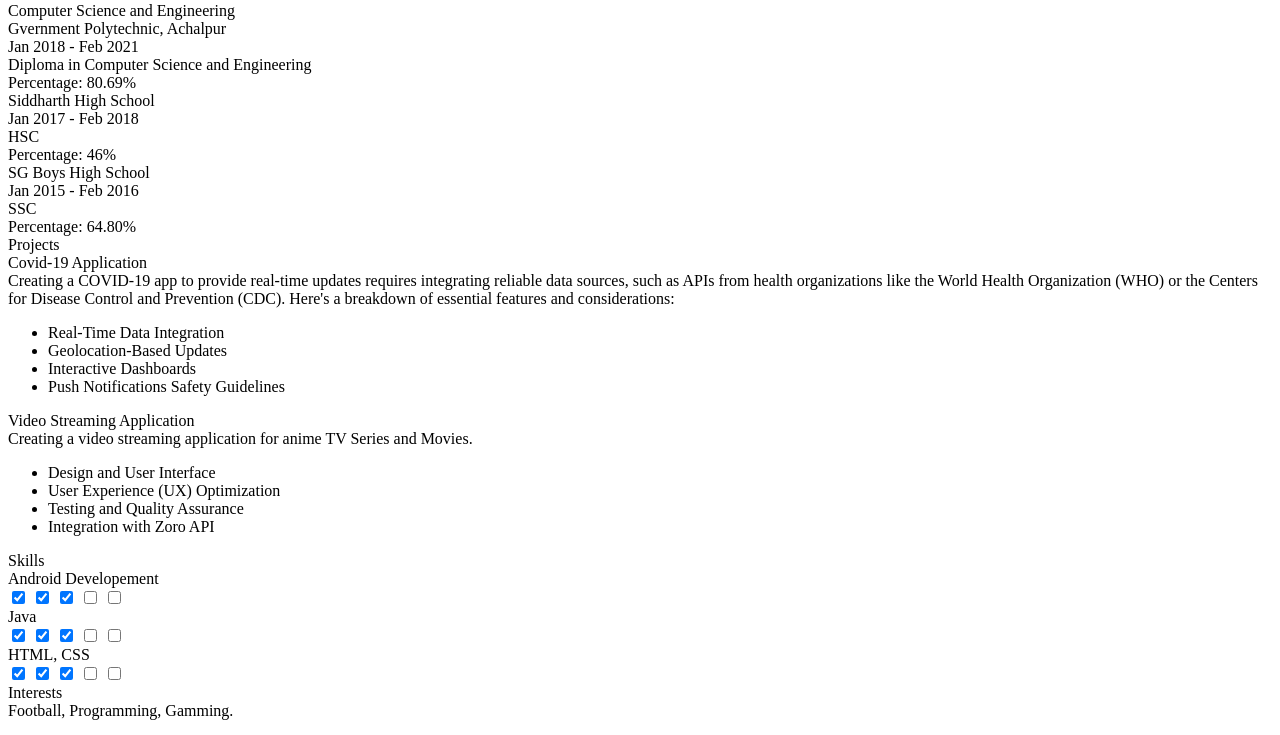
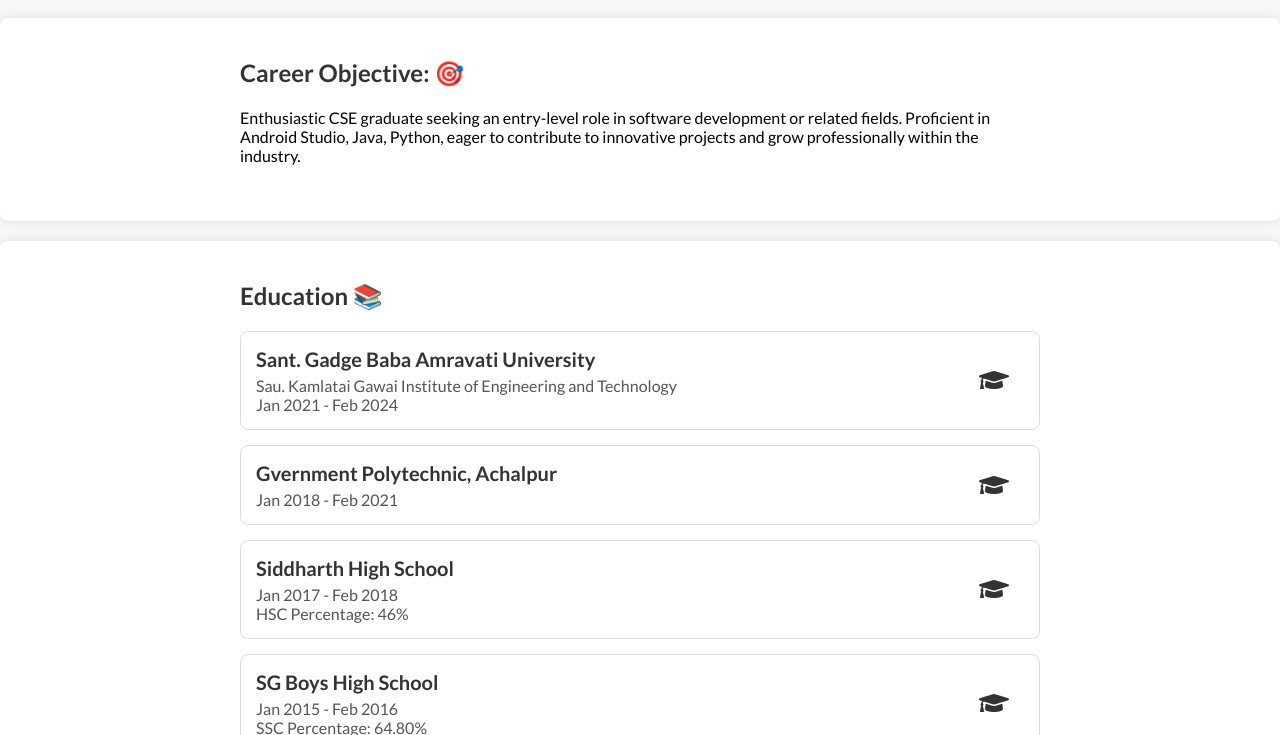
Before and after one commit to NayanShirpure/Resume, a plain HTML site: page index.html in a window 1280 px wide. Shown: the part 150-885 px from the top of the page. Drawn offline with Linux system fonts and the light colour scheme.

Commit message:
Update index.html

```diff
--- a/index.html
+++ b/index.html
@@ -6,220 +6,277 @@
     <meta name="viewport" content="width=device-width, initial-scale=1.0">
     <title>Nayan Shirpure Resume</title>
     <link href='https://fonts.googleapis.com/css?family=Lato:400,300,700' rel='stylesheet' type='text/css'>
-    <link rel="stylesheet" href="style.css">
+    <link rel="stylesheet" href="https://cdnjs.cloudflare.com/ajax/libs/font-awesome/5.15.4/css/all.min.css">
+    <style>
+        body {
+            font-family: 'Lato', sans-serif;
+            background-color: #f7f7f7;
+            margin: 0;
+            padding: 0;
+        }
+
+        .container {
+            max-width: 800px;
+            margin: 0 auto;
+            padding: 20px;
+        }
+
+        header {
+            background-color: #333;
+            color: #fff;
+            padding: 20px;
+            text-align: center;
+            border-top-left-radius: 5px;
+            border-top-right-radius: 5px;
+            position: relative;
+            overflow: hidden;
+        }
+
+        header h1 {
+            margin: 0;
+        }
+
+        .contact-info {
+            margin-top: 10px;
+        }
+
+        .contact-info span {
+            margin-right: 10px;
+        }
+
+        .about,
+        .education,
+        .projects,
+        .skills,
+        .interests {
+            background-color: #fff;
+            margin-top: 20px;
+            padding: 20px;
+            border-radius: 8px;
+            box-shadow: 0 0 10px rgba(0, 0, 0, 0.1);
+            opacity: 0;
+            transform: translateY(50px);
+            transition: opacity 0.5s ease, transform 0.5s ease;
+        }
+
+        .about.animated,
+        .education.animated,
+        .projects.animated,
+        .skills.animated,
+        .interests.animated {
+            opacity: 1;
+            transform: translateY(0);
+        }
+
+        .about h2,
+        .education h2,
+        .projects h2,
+        .skills h2,
+        .interests h2 {
+            margin-top: 0;
+            font-size: 24px;
+            color: #333;
+        }
+
+        .card {
+            display: flex;
+            justify-content: space-between;
+            align-items: center;
+            padding: 15px;
+            border: 1px solid #ddd;
+            border-radius: 8px;
+            margin-bottom: 15px;
+            transition: all 0.3s ease;
+        }
+
+        .card:hover {
+            box-shadow: 0px 0px 15px rgba(0, 0, 0, 0.1);
+            transform: translateY(-5px);
+        }
+
+        .icon {
+            font-size: 24px;
+            margin-right: 15px;
+            color: #333;
+        }
+
+        .details {
+            flex: 1;
+        }
+
+        .title {
+            font-size: 20px;
+            font-weight: bold;
+            margin-bottom: 5px;
+            color: #333;
+        }
+
+        .description {
+            font-size: 16px;
+            color: #555;
+        }
+    </style>
 </head>
 
 <body>
+    <header class="animated">
         <div class="container">
-        <div class="header">
-            <div class="full-name">
-                <span class="first-name">Nayan</span>
-                <span class="last-name">Shirpure</span>
-            </div>
+            <h1>Nayan Shirpure </h1>
             <div class="contact-info">
-                <span class="email">Email: </span>
-                <span class="email-val"><a href="mailto:nayanshirpure@gmail.com">nayanshirpure@gmail.com</a></span>
-                <span class="separator"></span>
-                <span class="phone">Phone: </span>
-                <span class="phone-val"><a href="tel:+919545315472">9545315472</a></span>
-            </div>
-
-            <div class="about">
-                <span class="position">Career Objective:</span>
-                <span class="desc">
-                    Enthusiastic CSE graduate seeking an entry-level role in software development or related fields.
-                    Proficient in Android Studio,Java Python, eager to contribute to innovative projects and grow
-                    professionally within the industry. </span>
+                <span>Email: </span>
+                <span><a href="mailto:nayanshirpure@gmail.com">nayanshirpure@gmail.com</a></span>
+                <span>|</span>
+                <span>Phone: </span>
+                <span><a href="tel:+919545315472">9545315472</a></span>
             </div>
         </div>
+    </header>
+
+    <section class="about animated">
+        <div class="container">
+            <h2>Career Objective: 🎯</h2>
+            <p>Enthusiastic CSE graduate seeking an entry-level role in software development or related fields. Proficient in Android Studio, Java, Python, eager to contribute to innovative projects and grow professionally within the industry.</p>
+        </div>
+    </section>
+
+    <section class="education animated">
+        <div class="container">
+            <h2>Education 📚</h2>
+            <div class="card">
                 <div class="details">
-            <div class="section">
-                <div class="section__list">
-                    <div class="section__list-item">
+                    <div class="title">Sant. Gadge Baba Amravati University</div>
+                    <div class="description">Sau. Kamlatai Gawai Institute of Engineering and Technology</div>
+                    <div class="description">Jan 2021 - Feb 2024</div>
                 </div>
-                    <div class="section__list-item">
+                <i class="icon fas fa-graduation-cap"></i>
             </div>
-
+            <div class="card">
+                <div class="details">
+                    <div class="title">Gvernment Polytechnic, Achalpur</div>
+                    <div class="description">Jan 2018 - Feb 2021</div>
+                </div>
+                <i class="icon fas fa-graduation-cap"></i>
+            </div>
+            <div class="card">
+                <div class="details">
+                    <div class="title">Siddharth High School</div>
+                    <div class="description">Jan 2017 - Feb 2018</div>
+                    <div class="description">HSC Percentage: 46%</div>
+                </div>
+                <i class="icon fas fa-graduation-cap"></i>
+            </div>
+            <div class="card">
+                <div class="details">
+                    <div class="title">SG Boys High School</div>
+                    <div class="description">Jan 2015 - Feb 2016</div>
+                    <div class="description">SSC Percentage: 64.80%</div>
+                </div>
+                <i class="icon fas fa-graduation-cap"></i>
             </div>
         </div>
-            <div class="section">
-                <div class="section__title">Education</div>
-                <div class="section__list">
-                    <div class="section__list-item">
-                        <div class="left">
-                            <div class="name">Sant. Gadge Baba Amravati University
-                            </div>
-                            <div class="addr">Sau. Kamlatai Gawai Institute of Engineering and Technology</div>
-                            <div class="duration">Jan 2021 - Feb 2024</div>
-                        </div>
-                        <div class="right">
-                            <div class="name">Computer Science and Engineering</div>
-                            <div class="desc"></div>
-                        </div>
-                    </div>
-                    <div class="section__list-item">
-                        <div class="left">
-                            <div class="name">Gvernment Polytechnic, Achalpur</div>
-                            <div class="addr"></div>
-                            <div class="duration">Jan 2018 - Feb 2021</div>
-                        </div>
-                        <div class="right">
-                            <div class="name">Diploma in Computer Science and Engineering</div>
-                            <div class="desc">Percentage: 80.69%</div>
-                        </div>
-                    </div>
+    </section>
 
-                    <div class="section__list-item">
-                        <div class="left">
-                            <div class="name">Siddharth High School</div>
-                            <div class="addr"></div>
-                            <div class="duration">Jan 2017 - Feb 2018</div>
-                        </div>
-                        <div class="right">
-                            <div class="name">HSC</div>
-                            <div class="desc">Percentage: 46%</div>
-                        </div>
-                    </div>
-                    <div class="section__list-item">
-                        <div class="left">
-                            <div class="name">SG Boys High School</div>
-                            <div class="addr"></div>
-                            <div class="duration">Jan 2015 - Feb 2016</div>
-                        </div>
-                        <div class="right">
-                            <div class="name">SSC</div>
-                            <div class="desc">Percentage: 64.80%</div>
-                        </div>
-                    </div>
-                </div>
-
-            </div>
-            <div class="section">
-                <div class="section__title">Projects</div>
-                <div class="section__list">
-                    <div class="section__list-item">
-                        <div class="name">Covid-19 Application</div>
-                        <div class="text">
-                            Creating a COVID-19 app to provide real-time updates requires integrating reliable data sources, such as APIs from health organizations like the World Health Organization (WHO) or the Centers for Disease Control and Prevention (CDC). Here's a breakdown
-                            of essential features and considerations:
+    <section class="projects animated">
+        <div class="container">
+            <h2>Projects 🛠️</h2>
+            <div class="card">
+                <div class="details">
+                    <div class="title">Covid-19 Application</div>
+                    <div class="description">Creating a COVID-19 app to provide real-time updates requires integrating reliable data sources, such as APIs from health organizations like the World Health Organization (WHO) or the Centers for Disease Control and Prevention (CDC). Here's a breakdown:</div>
                     <ul>
                         <li>Real-Time Data Integration</li>
                         <li>Geolocation-Based Updates</li>
                         <li>Interactive Dashboards</li>
-                                <li> Push Notifications Safety Guidelines</li>
+                        <li>Push Notifications Safety Guidelines</li>
                     </ul>
                 </div>
+                <i class="icon fas fa-project-diagram"></i>
             </div>
-
-                    <div class="section__list-item">
-                        <div class="name">Video Streaming Application</div>
-                        <div class="text">Creating a video streaming application for anime TV Series and Movies.
+            <div class="card">
+                <div class="details">
+                    <div class="title">Video Streaming Application</div>
+                    <div class="description">Creating a video streaming application for anime TV Series and Movies.</div>
                     <ul>
-
-
-
                         <li>Design and User Interface</li>
                         <li>User Experience (UX) Optimization</li>
-                                <li>Testing and Quality Assurance </li>
-                                <li>Integration with Zoro API </li>
+                        <li>Testing and Quality Assurance</li>
+                        <li>Integration with Zoro API</li>
                     </ul>
                 </div>
+                <i class="icon fas fa-project-diagram"></i>
             </div>
         </div>
+    </section>
+
+    <section class="skills animated">
+        <div class="container">
+            <h2>Skills 🛠️</h2>
+            <div class="card">
+                <div class="details">
+                    <div class="title">Android Development</div>
                 </div>
-            <div class="section">
-                <div class="section__title">Skills</div>
-                <div class="skills">
-                    <div class="skills__item">
-                        <div class="left">
-                            <div class="name">
-                                Android Developement
+                <i class="icon fab fa-android"></i>
+            </div>
+            <div class="card">
+                <div class="details">
+                    <div class="title">Java</div>
+                </div>
+                <i class="icon fab fa-java"></i>
+            </div>
+            <div class="card">
+                <div class="details">
+                    <div class="title">HTML, CSS</div>
+                </div>
+                <i class="icon fab fa-html5"></i>
             </div>
         </div>
-                        <div class="right">
-                            <input id="ck1" type="checkbox" checked />
+    </section>
 
-                            <label for="ck1"></label>
-                            <input id="ck2" type="checkbox" checked />
-
-                            <label for="ck2"></label>
-                            <input id="ck3" type="checkbox" checked/>
-
-                            <label for="ck3"></label>
-                            <input id="ck4" type="checkbox" />
-                            <label for="ck4"></label>
-                            <input id="ck5" type="checkbox" />
-                            <label for="ck5"></label>
-
+    <section class="interests animated">
+        <div class="container">
+            <h2>Interests 🎮</h2>
+            <div class="card">
+                <div class="details">
+                    <div class="description">Football ⚽, Programming 💻, Gaming 🎮.</div>
+                </div>
+                <i class="icon fas fa-heart"></i>
             </div>
         </div>
+    </section>
 
+    <footer class="animated">
+        <div class="container">
+            <p>&copy; 2024 Nayan Shirpure. All rights reserved. Made with ❤️</p>
         </div>
-                <div class="skills">
-                    <div class="skills__item">
-                        <div class="left">
-                            <div class="name">
-                                Java </div>
-                        </div>
-                        <div class="right">
-                            <input id="ck1" type="checkbox" checked />
+    </footer>
 
-                            <label for="ck1"></label>
-                            <input id="ck2" type="checkbox" checked />
+    <script>
+        document.addEventListener('DOMContentLoaded', function () {
+            const sections = document.querySelectorAll('.animated');
+            sections.forEach((section) => {
+                if (isElementInViewport(section)) {
+                    section.classList.add('fadeInUp');
+                }
+            });
+            window.addEventListener('scroll', function () {
+                sections.forEach((section) => {
+                    if (isElementInViewport(section)) {
+                        section.classList.add('fadeInUp');
+                    }
+                });
+            });
 
-                            <label for="ck2"></label>
-                            <input id="ck3" type="checkbox" checked/>
-
-                            <label for="ck3"></label>
-                            <input id="ck4" type="checkbox" />
-                            <label for="ck4"></label>
-                            <input id="ck5" type="checkbox" />
-                            <label for="ck5"></label>
-
-                        </div>
-                    </div>
-
-                </div>
-                <div class="skills">
-                    <div class="skills__item">
-                        <div class="left">
-                            <div class="name">
-                                HTML, CSS </div>
-                        </div>
-                        <div class="right">
-                            <input id="ck1" type="checkbox" checked />
-
-                            <label for="ck1"></label>
-                            <input id="ck2" type="checkbox" checked />
-
-                            <label for="ck2"></label>
-                            <input id="ck3" type="checkbox" checked/>
-
-                            <label for="ck3"></label>
-                            <input id="ck4" type="checkbox" />
-                            <label for="ck4"></label>
-                            <input id="ck5" type="checkbox" />
-                            <label for="ck5"></label>
-
-                        </div>
-                    </div>
-
-                </div>
-
-
-                <div class="section">
-                    <div class="section__title">
-                        Interests
-                    </div>
-                    <div class="section__list">
-                        <div class="section__list-item">
-                            Football, Programming, Gamming.
-                        </div>
-                    </div>
-                </div>
-            </div>
-        </div>
-    </div>
+            function isElementInViewport(el) {
+                var rect = el.getBoundingClientRect();
+                return (
+                    rect.top >= 0 &&
+                    rect.left >= 0 &&
+                    rect.bottom <= (window.innerHeight || document.documentElement.clientHeight) &&
+                    rect.right <= (window.innerWidth || document.documentElement.clientWidth)
+                );
+            }
+        });
+    </script>
 </body>
 
 </html>
```
Lines whose indentation alone changed are shown as unchanged.
